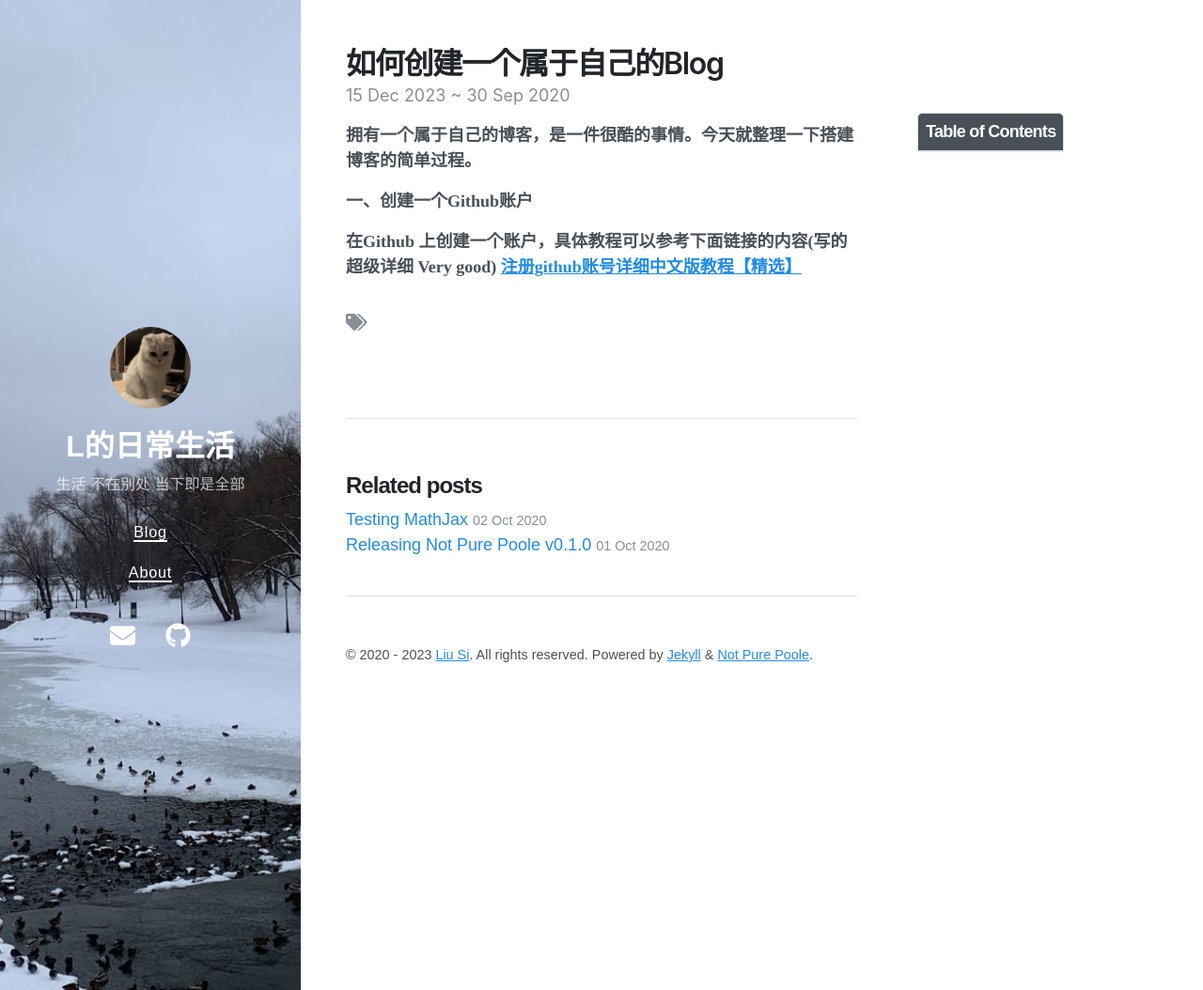
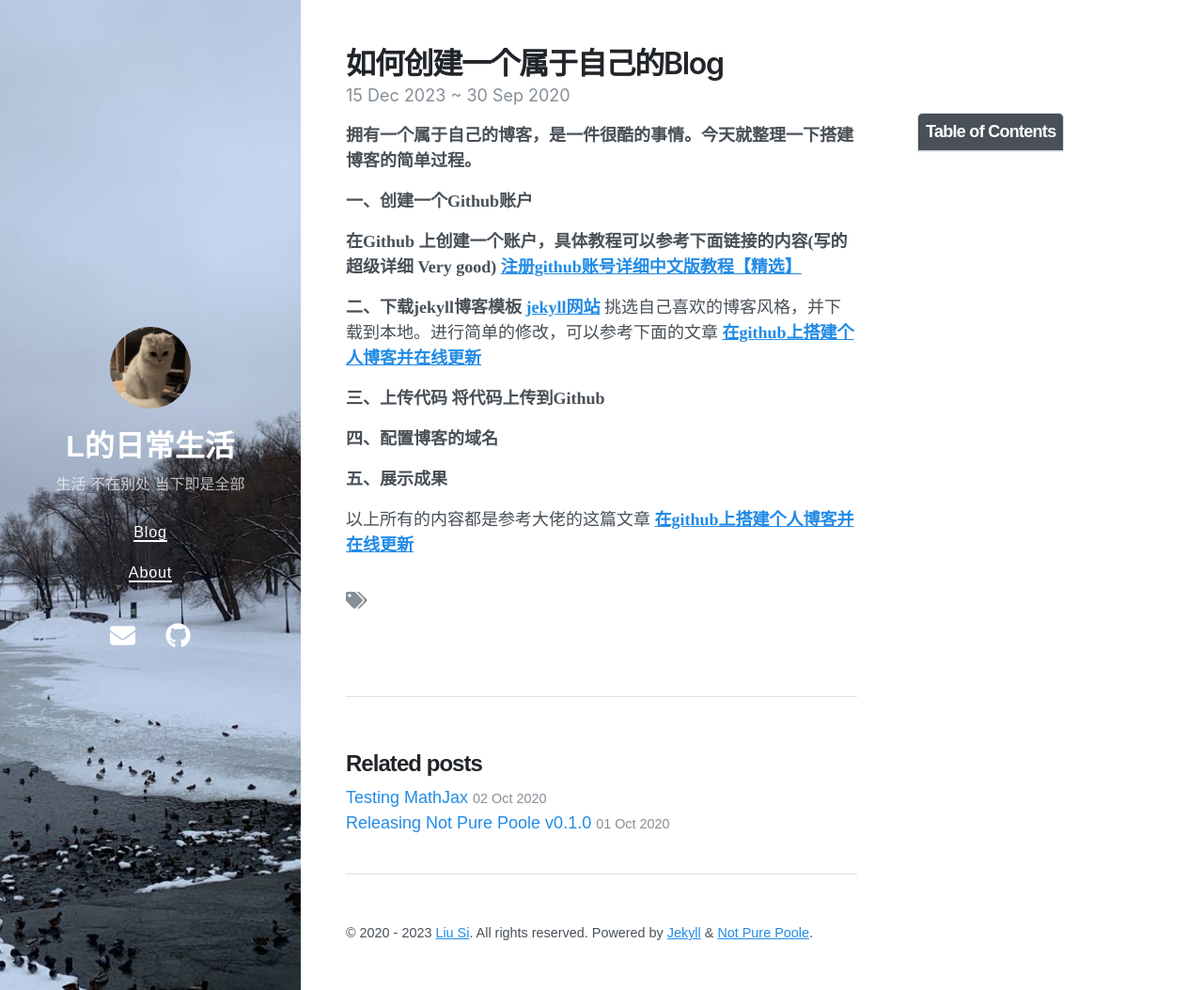
Before and after one commit to lsDailylife/lsDailylife.github.io, a Jekyll site: the page built from _posts/2020-09-29-welcome-to-not-pure-poole.md, in a window 1280 px wide and 1054 px high. Shown: the whole window at 94% size. Built offline with Jekyll 4.4.1, drawn with Linux system fonts in a browser that asks for light colours; nearby versions of some CDN libraries.

Commit message:
修改文件: _posts/2020-09-29-welcome-to-not-pure-poole.md

```diff
--- a/_posts/2020-09-29-welcome-to-not-pure-poole.md
+++ b/_posts/2020-09-29-welcome-to-not-pure-poole.md
@@ -13,3 +13,20 @@ color: 'var(--base08)'
 
   **在Github 上创建一个账户，具体教程可以参考下面链接的内容(写的超级详细 Very good)
  [注册github账号详细中文版教程【精选】](https://blog.csdn.net/weixin_45738527/article/details/105146064)**
+
+
+**二、下载jekyll博客模板**
+**[jekyll网站](http://jekyllthemes.org/)**
+挑选自己喜欢的博客风格，并下载到本地。进行简单的修改，可以参考下面的文章
+**[在github上搭建个人博客并在线更新](https://www.cnblogs.com/wxyww/p/xiaoshujiang.html)**
+
+**三、上传代码**
+**将代码上传到Github**
+
+**四、配置博客的域名**
+
+**五、展示成果**
+
+
+以上所有的内容都是参考大佬的这篇文章
+**[在github上搭建个人博客并在线更新](https://www.cnblogs.com/wxyww/p/xiaoshujiang.html)**
```
